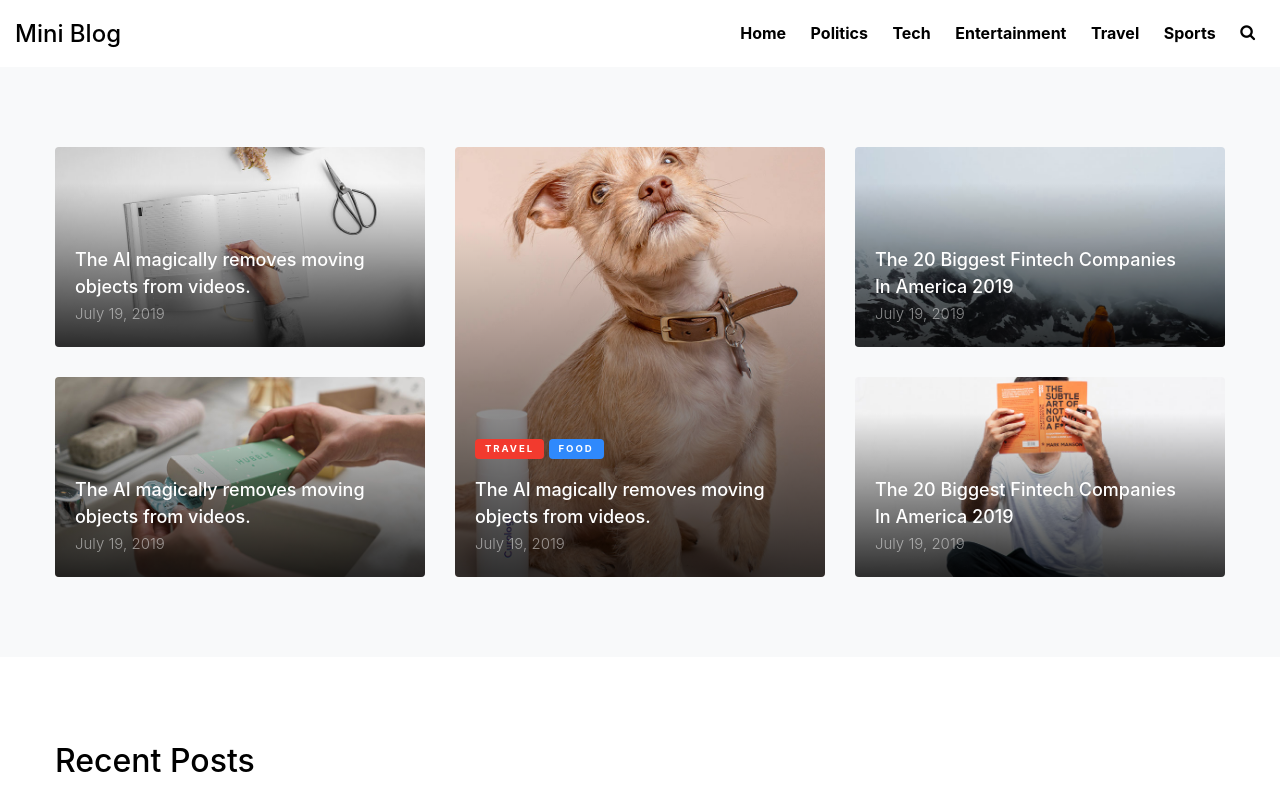
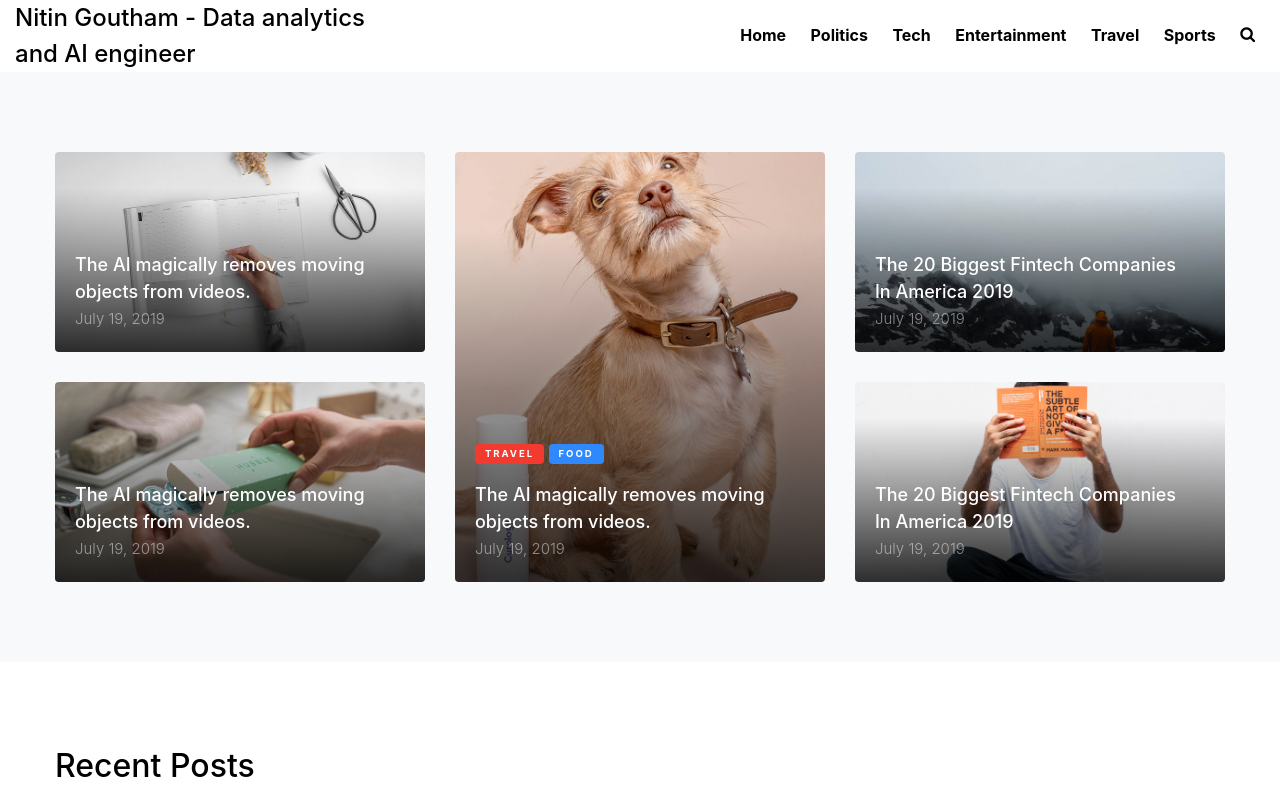
Before and after one commit to nithingautham/nitin-ai-engineer, a plain HTML site: page index.html in a window 1280 px wide. Shown: the top 800 px of the page. Drawn offline with Linux system fonts and the light colour scheme; files whose address does not match are found by name; a web font is replaced by a local one.

Commit message:
Update index.html

```diff
--- a/index.html
+++ b/index.html
@@ -44,7 +44,7 @@
           </div>
 
           <div class="col-4 site-logo">
-            <a href="index.html" class="text-black h2 mb-0">Mini Blog</a>
+            <a href="index.html" class="text-black h2 mb-0"> Nitin Goutham - Data analytics and AI engineer </a>
           </div>
 
           <div class="col-8 text-right">
```
